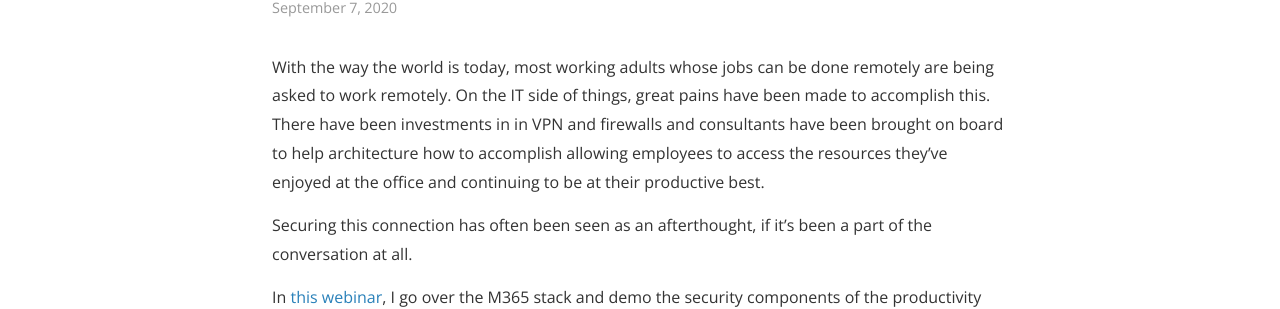
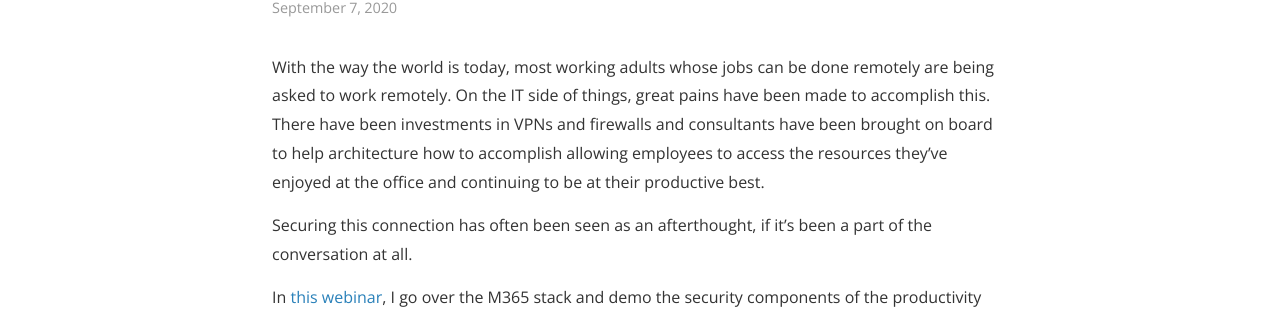
Before and after one commit to LucioBenzor/LucioBenzor.github.io, a Jekyll site: the page built from _posts/2020-09-07-I-Deliver-A-Talk-On-Securing-Remote-Work-(Digital-Event).md, in a window 1280 px wide. Shown: the part 244-553 px from the top of the page. Built offline with Jekyll 4.4.1, drawn with Linux system fonts in a browser that asks for light colours; nearby versions of some CDN libraries.

Commit message:
Update 2020-09-07-I-Deliver-A-Talk-On-Securing-Remote-Work-(Digital-Event).md

```diff
--- a/_posts/2020-09-07-I-Deliver-A-Talk-On-Securing-Remote-Work-(Digital-Event).md
+++ b/_posts/2020-09-07-I-Deliver-A-Talk-On-Securing-Remote-Work-(Digital-Event).md
@@ -5,7 +5,7 @@ date: 2020-09-07
 ---
 
 With the way the world is today, most working adults whose jobs can be done remotely are being asked to work remotely. On the IT side of things, great pains have
-been made to accomplish this. There have been investments in in VPN and firewalls and consultants have been brought on board to help architecture how to accomplish
+been made to accomplish this. There have been investments in VPNs and firewalls and consultants have been brought on board to help architecture how to accomplish
 allowing employees to access the resources they've enjoyed at the office and continuing to be at their productive best.
 
 Securing this connection has often been seen as an afterthought, if it's been a part of the conversation at all.
```
